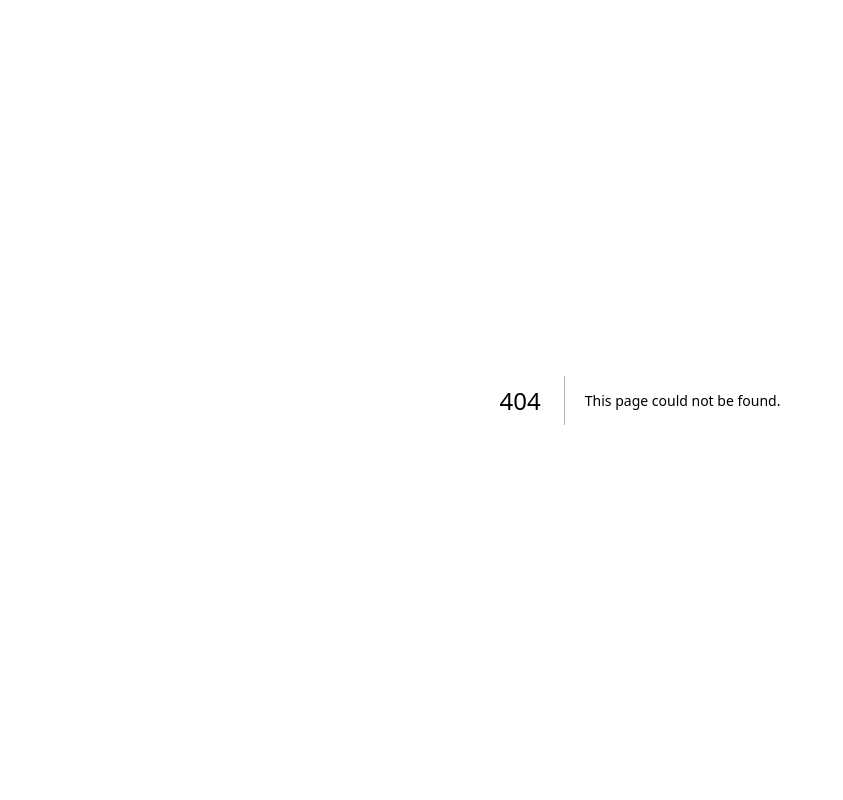
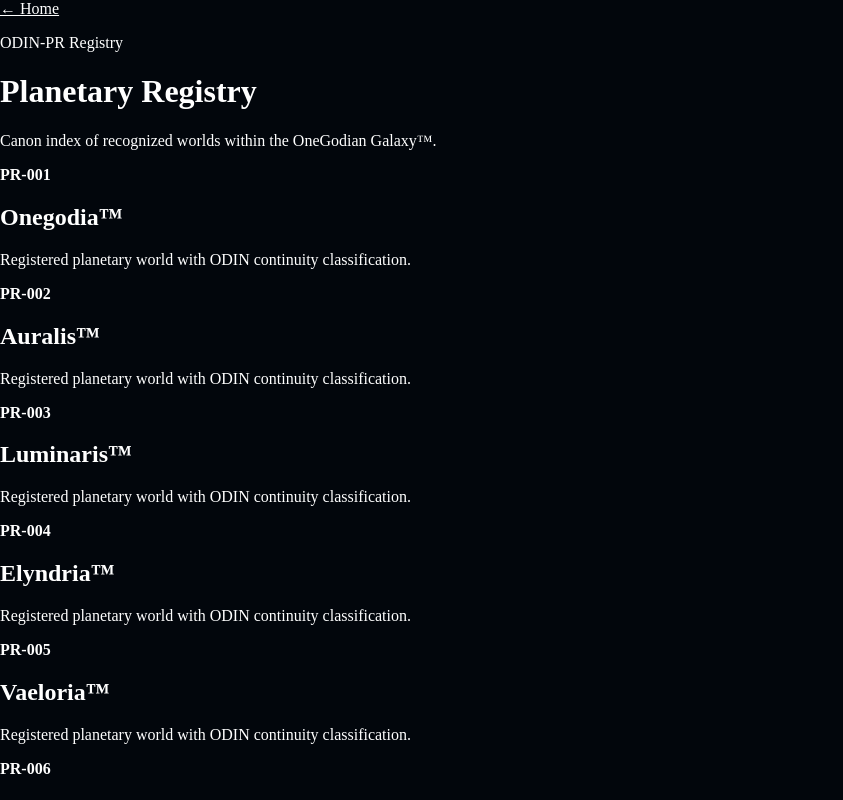
Before and after one commit to ohi-stack/onegodian-app-deploy, a Next.js app: page /planets in a window 1280 px wide. Before the commit this address had no page. Shown: the top 800 px of the page, without its empty margins (0-843 px from the left). Built offline with nearby package versions, Linux system fonts and the light colour scheme.

Commit message:
Add planets route

```diff
--- /dev/null
+++ b/src/app/planets/page.tsx
@@ -0,0 +1,7 @@
+const planets = [
+  'Onegodia™','Auralis™','Luminaris™','Elyndria™','Vaeloria™','Seraphi’el Prime™','Myka’thra™','Ka’zaen™','Vera’quon™','Umbryss™','Astra’Noema™','Chronora™','Garethuun™','Qelithon™','Vora’el™','Kaor’Myn™','Vorthun’Kai™','Oraelune™','Ignivar™','Auraleth™','Terranova One™','Kaelenar™','Solytheris™','Oraphine™','Auranthis™'
+];
+
+export default function PlanetsPage(){
+  return <main className="page"><a href="/">← Home</a><p className="kicker">ODIN-PR Registry</p><h1>Planetary Registry</h1><p className="lead">Canon index of recognized worlds within the OneGodian Galaxy™.</p><div className="grid">{planets.map((planet,index)=><article className="card" key={planet}><strong>PR-{String(index+1).padStart(3,'0')}</strong><h2>{planet}</h2><p>Registered planetary world with ODIN continuity classification.</p></article>)}</div></main>;
+}
```
